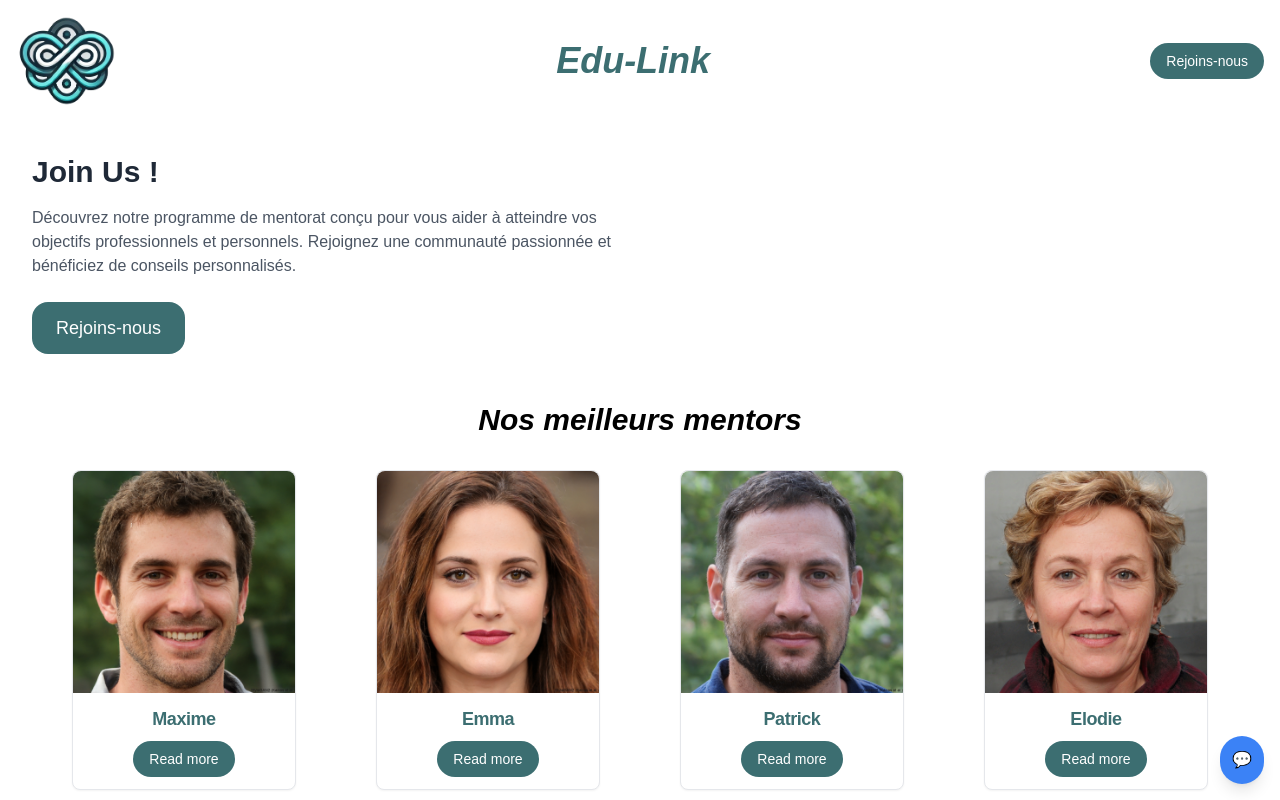
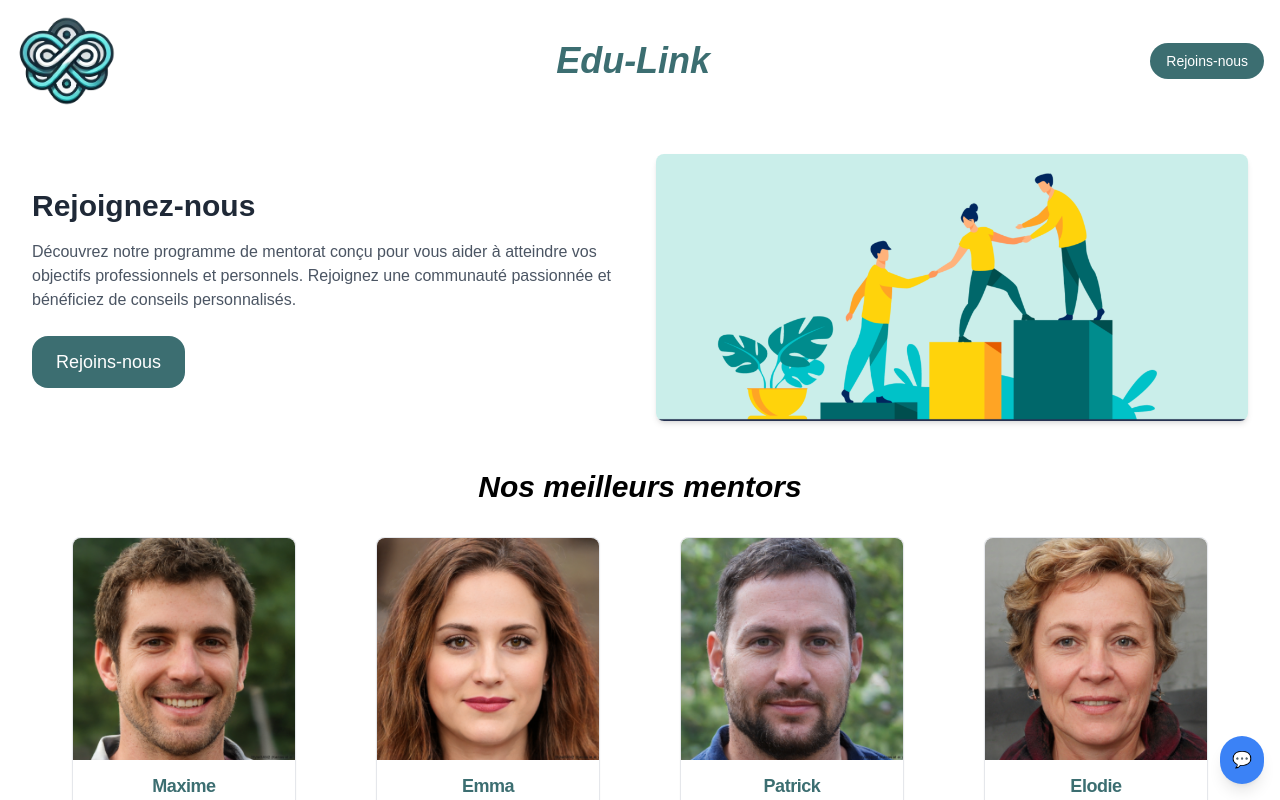
Before and after one commit to LeoLammar/projet_mi_annee, a Next.js app: page / in a window 1280 px wide. Shown: the top 800 px of the page. Built offline with nearby package versions, Linux system fonts and the light colour scheme.

Commit message:
fix image accueil

```diff
--- a/src/app/components/layout/CallToAction.tsx
+++ b/src/app/components/layout/CallToAction.tsx
@@ -1,14 +1,14 @@
 import React from "react";
 import { Link } from "react-router-dom";
 // Importation directe de l'image
-//import imageSrc from "../../media/mentorat-calltoaction.png";
+import imageSrc from "./media/mentorat-calltoaction.webp";
 
 const CallToAction: React.FC = () => {
   return (
     <div className="flex flex-col md:flex-row items-center justify-between p-8 bg-white gap-8">
       {/* Left Section: Content */}
       <div className="md:w-1/2 w-full order-2 md:order-1">
-        <h1 className="text-3xl font-bold text-gray-800 mb-4">Join Us !</h1>
+        <h1 className="text-3xl font-bold text-gray-800 mb-4">Rejoignez-nous</h1>
         <p className="text-gray-600 mb-6">
           Découvrez notre programme de mentorat conçu pour vous aider à atteindre vos objectifs professionnels et personnels.
           Rejoignez une communauté passionnée et bénéficiez de conseils personnalisés.
@@ -25,11 +25,9 @@ const CallToAction: React.FC = () => {
 
       {/* Right Section: Image */}
       <div className="md:w-1/2 w-full order-1 md:order-2">
-        {/* <img
-          src={imageSrc}
-          alt="Placeholder"
-          className="w-full h-auto object-cover rounded-lg shadow-md"
-        /> */}
+        {
+          <img src="/media/mentorat-calltoaction.webp" alt="Illustration du mentorat" className="w-full h-auto object-cover rounded-lg shadow-md" />
+         }
       </div>
     </div>
   );
```
